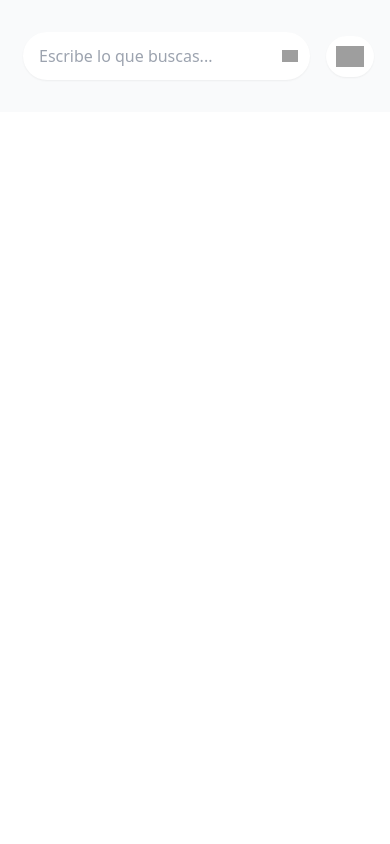
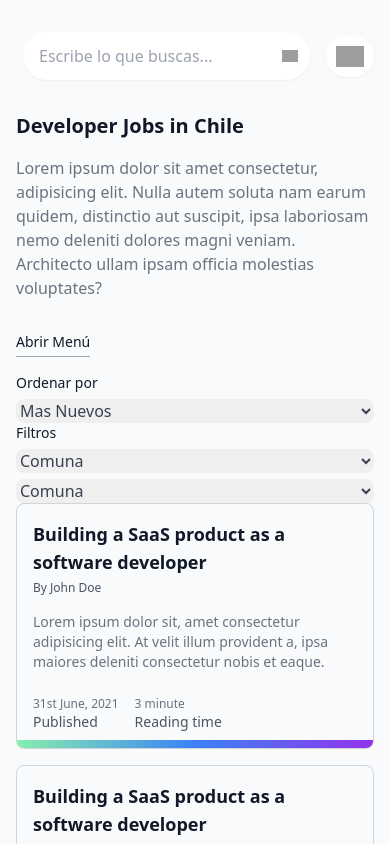
Before and after one commit to DiegoRojasGonzalez/DevJobs-Chile, a React (Vite) app: page / in a window 390 px wide. Shown: the top 844 px of the page. Built offline with nearby package versions, Linux system fonts and the light colour scheme; grey boxes are pictures that could not be loaded.

Commit message:
feat: add new component
add fuctions and responsive desing

```diff
--- a/index.html
+++ b/index.html
@@ -6,7 +6,7 @@
     <meta name="viewport" content="width=device-width, initial-scale=1.0" />
     <title>DevJobs Chile</title>
   </head>
-  <body>
+  <body class="bg-gray-50 dark:bg-gray-800">
     <div id="root"></div>
     <script type="module" src="/src/main.jsx"></script>
   </body>
--- a/src/Menu.jsx
+++ b/src/Menu.jsx
@@ -1,6 +1,6 @@
 import { useEffect, useState } from "react";
 
-function Menu() {
+function menu() {
   const [theme, setTheme] = useState(() => {
     const storedTheme = localStorage.getItem("theme");
     if (storedTheme) {
@@ -63,4 +63,4 @@ function Menu() {
 
   );
 }
-export default Menu;
+export default menu;
--- /dev/null
+++ b/src/app.jsx
@@ -0,0 +1,95 @@
+import React, { useState, useEffect } from 'react';
+import JobsCards from './jobsCards.jsx';
+import FiltersSection from './filtersSection.jsx';
+
+function App() {
+  const [isMenuOpen, setIsMenuOpen] = useState(false);
+  const [showScrollButton, setShowScrollButton] = useState(false);
+
+  const toggleMenu = () => {
+    setIsMenuOpen(!isMenuOpen);
+  };
+
+  const scrollToTop = () => {
+    window.scrollTo({
+      top: 0,
+      behavior: 'smooth',
+    });
+  };
+
+ useEffect(() => {
+    const handleScroll = () => {
+      if (window.scrollY > 200) {
+        setShowScrollButton(true);
+      } else {
+        setShowScrollButton(false);
+      }
+    };
+    window.addEventListener('scroll', handleScroll);
+    return () => {
+      window.removeEventListener('scroll', handleScroll);
+    };
+  }, []);
+
+
+  return (
+    <section>
+      <div className="mx-auto max-w-screen-xl px-4 8 sm:px-6 sm:py-12 lg:px-8">
+        <header>
+          <h1 className="text-xl font-bold text-gray-900 sm:text-3xl">Developer Jobs in Chile</h1>
+          <p className="mt-4 max-w-md text-gray-500">Lorem ipsum dolor sit amet consectetur, adipisicing elit. Nulla autem soluta nam earum quidem, distinctio aut suscipit, ipsa laboriosam nemo deleniti dolores magni veniam. Architecto ullam ipsam officia molestias voluptates?</p>
+        </header>
+
+        <div className="mt-8 block lg:hidden">
+          <button onClick={toggleMenu} className="flex cursor-pointer items-center gap-2 border-b border-gray-400 pb-1 text-gray-900 transition hover:border-gray-600">
+            <span className="text-sm font-medium">Abrir Menú</span>
+          </button>
+        </div>
+
+        {isMenuOpen && (
+          <div className="p-6 pt-12 fixed top-0 right-0 w-2/3 h-full bg-white shadow-md z-50">
+            <button onClick={toggleMenu} className="absolute top-2 right-2 text-gray-600 hover:text-gray-800">
+              <svg xmlns="http://www.w3.org/2000/svg" className="h-6 w-6" fill="none" viewBox="0 0 24 24" stroke="currentColor">
+                <path strokeLinecap="round" strokeLinejoin="round" strokeWidth="2" d="M6 18L18 6M6 6l12 12" />
+              </svg>
+            </button>
+            <FiltersSection />
+          </div>
+        )}
+
+        <div className={`fixed top-0 left-0 w-full h-full bg-black bg-opacity-40 ${isMenuOpen ? 'block' : 'hidden'}`}>
+          <div className={`h-full opacity-40 ${isMenuOpen ? 'block' : 'hidden'}`}></div>
+        </div>
+
+        <div className="mt-4 lg:mt-8 lg:grid lg:grid-cols-4 lg:items-start lg:gap-8">
+        <div className="lg:sticky lg:top-4">
+            <div>
+              <FiltersSection />
+            </div>
+          </div>
+
+          <div className="lg:col-span-3">
+            <ul className="grid gap-4 sm:grid-cols-2 lg:grid-cols-3">
+              {Array.from({ length: 19 }, (_, index) => (
+                <JobsCards key={index} />
+              ))}
+            </ul>
+          </div>
+        </div>
+      </div>
+    {showScrollButton && (
+        <button
+          className="fixed bottom-4 right-4 bg-blue-500 hover:bg-blue-600 text-white rounded-full w-12 h-12 flex items-center justify-center cursor-pointer"
+          onClick={scrollToTop}
+        >
+          <svg xmlns="http://www.w3.org/2000/svg" className="h-6 w-6" fill="none" viewBox="0 0 24 24" stroke="currentColor">
+            <path strokeLinecap="round" strokeLinejoin="round" strokeWidth="2" d="M5 10l7-7m0 0l7 7m-7-7v18" />
+          </svg>
+        </button>
+      )}
+
+    </section>
+  );
+}
+
+export default App;
--- /dev/null
+++ b/src/filtersSection.jsx
@@ -0,0 +1,37 @@
+import React from 'react';
+
+function filtersSection() {
+
+  return (
+<section>
+
+  <div>
+    <label for="HeadlineAct" class="block text-sm font-medium text-gray-900"> Ordenar por </label>
+
+    <select name="HeadlineAct" id="HeadlineAct" class="mt-1.5 w-full rounded-lg  text-gray-700 sm:text-sm">
+      <option value="">Mas Nuevos</option>
+      <option value="">Mas Antiguos</option>
+    </select>
+  </div>
+
+  <div>
+    <label for="HeadlineAct" class="block text-sm font-medium text-gray-900"> Filtros </label>
+    <select name="HeadlineAct" id="HeadlineAct" class="mt-1.5 w-full rounded-lg  text-gray-700 sm:text-sm">
+      <option value="">Comuna</option>
+    </select>
+    <select name="HeadlineAct" id="HeadlineAct" class="mt-1.5 w-full rounded-lg  text-gray-700 sm:text-sm">
+      <option value="">Comuna</option>
+      <option value="">Maule</option>
+      <option value="">Metropolitana</option>
+      <option value="">ñuble</option>
+
+
+
+    </select>
+  </div>
+</section>
+
+    );
+}
+
+export default filtersSection;
--- /dev/null
+++ b/src/jobsCards.jsx
@@ -0,0 +1,55 @@
+import React from 'react';
+
+function jobsCards() {
+
+  return (
+
+      <a
+        href="#"
+        class="relative block overflow-hidden rounded-lg border border-gray-300 p-4 sm:p-6 lg:p-8"
+      >
+        <span
+          class="absolute inset-x-0 bottom-0 h-2 bg-gradient-to-r from-green-300 via-blue-500 to-purple-600"
+        ></span>
+
+        <div class="sm:flex sm:justify-between sm:gap-4">
+          <div>
+            <h3 class="text-lg font-bold text-gray-900 sm:text-xl">
+              Building a SaaS product as a software developer
+            </h3>
+
+            <p class="mt-1 text-xs font-medium text-gray-600">By John Doe</p>
+          </div>
+
+          <div class="hidden sm:block sm:shrink-0">
+            <img
+              alt="Paul Clapton"
+              src="https://images.unsplash.com/photo-1633332755192-727a05c4013d?ixlib=rb-1.2.1&ixid=MnwxMjA3fDB8MHxwaG90by1wYWdlfHx8fGVufDB8fHx8&auto=format&fit=crop&w=1180&q=80"
+              class="h-16 w-16 rounded-lg object-cover shadow-sm"
+            />
+          </div>
+        </div>
+
+        <div class="mt-4">
+          <p class="max-w-[40ch] text-sm text-gray-500">
+            Lorem ipsum dolor sit, amet consectetur adipisicing elit. At velit illum
+            provident a, ipsa maiores deleniti consectetur nobis et eaque.
+          </p>
+        </div>
+
+        <dl class="mt-6 flex gap-4 sm:gap-6">
+          <div class="flex flex-col-reverse">
+            <dt class="text-sm font-medium text-gray-600">Published</dt>
+            <dd class="text-xs text-gray-500">31st June, 2021</dd>
+          </div>
+
+          <div class="flex flex-col-reverse">
+            <dt class="text-sm font-medium text-gray-600">Reading time</dt>
+            <dd class="text-xs text-gray-500">3 minute</dd>
+          </div>
+        </dl>
+      </a>
+  );
+}
+
+export default jobsCards;
--- a/src/main.jsx
+++ b/src/main.jsx
@@ -2,11 +2,12 @@ import React from 'react'
 import ReactDOM from 'react-dom/client'
 import './index.css'
 
-import Menu from './Menu.jsx'
-
+import Menu from './menu.jsx'
+import App from './app'
 
 ReactDOM.createRoot(document.getElementById('root')).render(
   <React.StrictMode>
     <Menu/>
+    <App/>
   </React.StrictMode>,
 )
```
